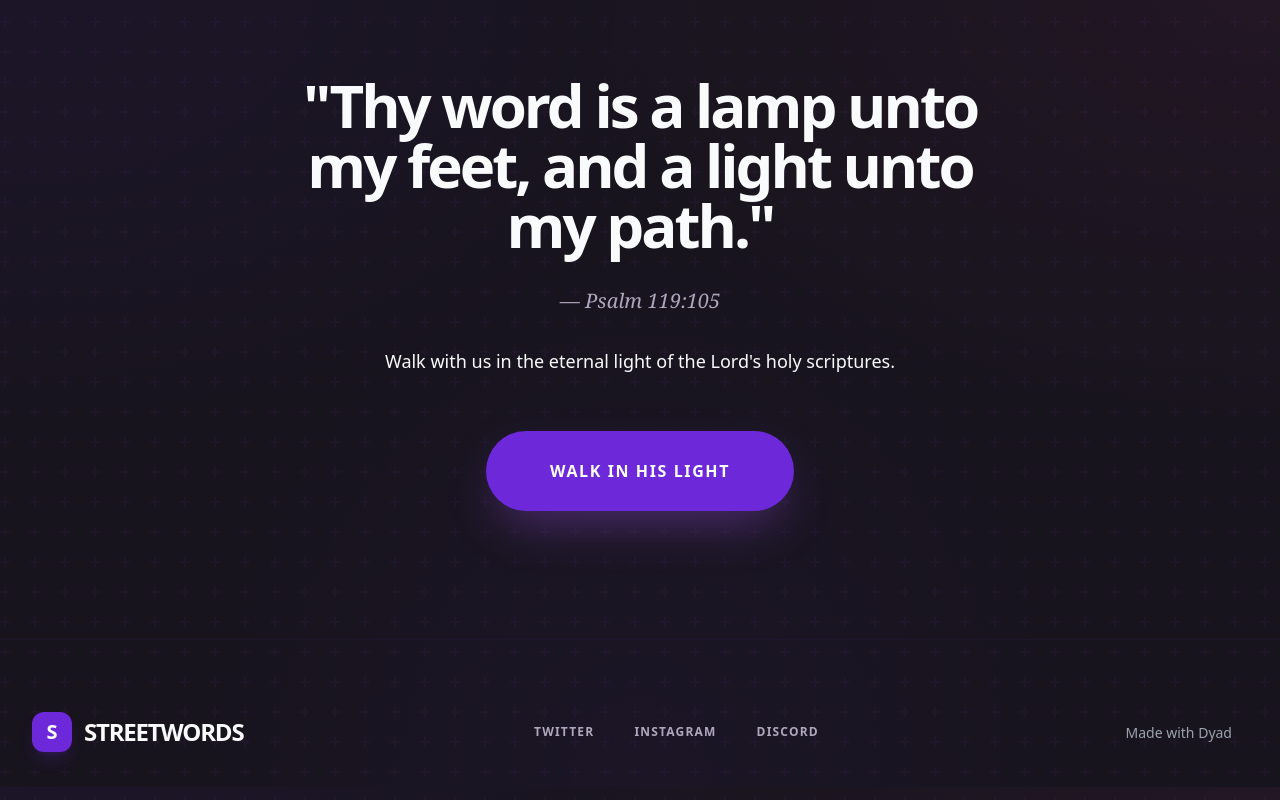
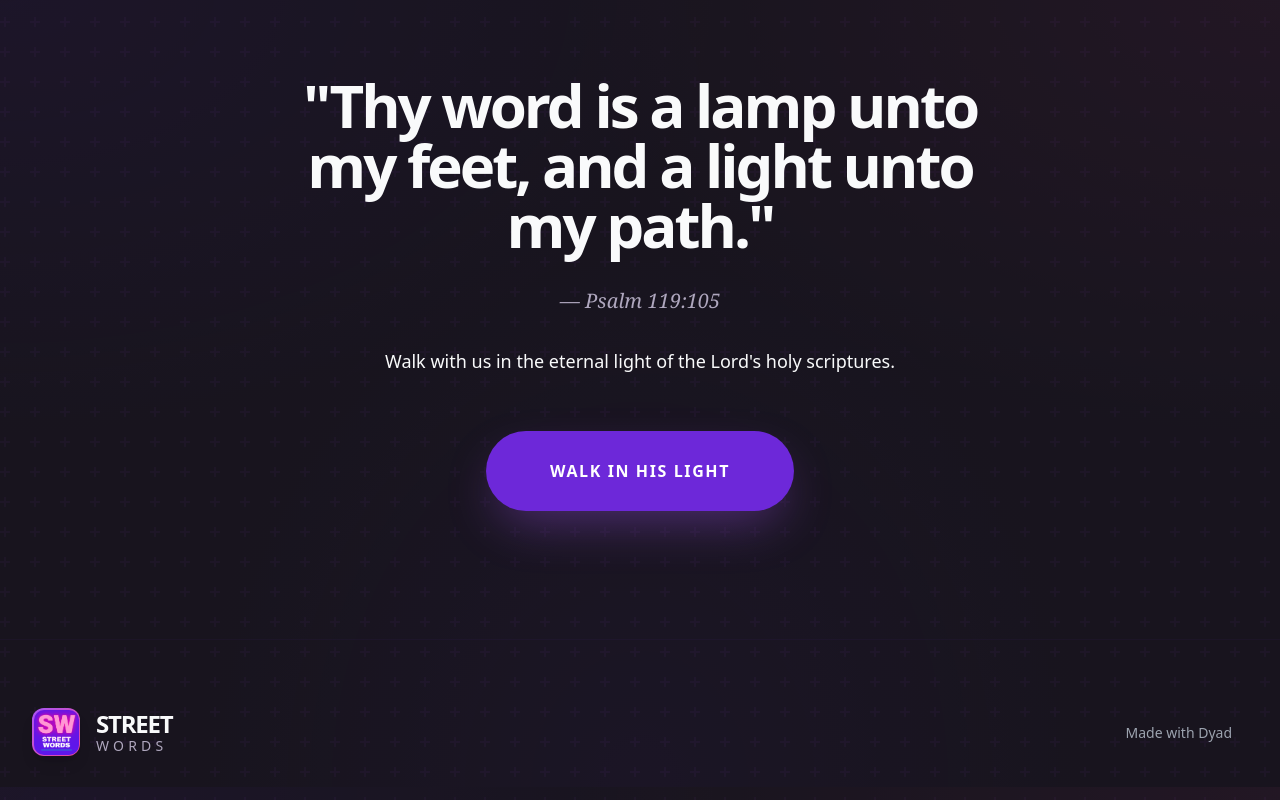
Before and after one commit to MJAPPY/Street-Words, a React (Vite) app: page / in a window 1280 px wide. Shown: the part 2413-3213 px from the top of the page. Built offline with nearby package versions, Linux system fonts and the light colour scheme.

Commit message:
[dyad] Added logo to Index footer and removed social media links - wrote 1 file(s)

```diff
--- a/src/pages/Index.tsx
+++ b/src/pages/Index.tsx
@@ -6,7 +6,7 @@ import Navbar from '@/components/Navbar';
 import { Button } from '@/components/ui/button';
 import {
   Sparkles, ArrowRight, BookOpen, Users,
-  MessageSquare, Heart, Quote, Compass
+  Quote, Compass
 } from 'lucide-react';
 import { MadeWithDyad } from '@/components/made-with-dyad';
 
@@ -151,15 +151,22 @@ const Landing = () => {
 
       <footer className="py-16 border-t border-primary/5">
         <div className="container flex flex-col md:flex-row items-center justify-between gap-12">
-          <div className="flex items-center gap-3">
-            <div className="bg-primary h-10 w-10 rounded-xl flex items-center justify-center text-white font-black text-xl shadow-lg shadow-primary/20">S</div>
-            <span className="font-black tracking-tighter text-2xl">STREETWORDS</span>
-          </div>
-          <div className="flex gap-10 text-xs font-black uppercase tracking-widest text-muted-foreground">
-            <a href="#" className="hover:text-primary transition-colors">Twitter</a>
-            <a href="#" className="hover:text-primary transition-colors">Instagram</a>
-            <a href="#" className="hover:text-primary transition-colors">Discord</a>
-          </div>
+          <Link to="/" className="flex items-center gap-4 group">
+            <div className="relative h-12 w-12 overflow-hidden bg-gradient-to-br from-[#a855f7] to-[#ec4899] p-[1.5px] shadow-lg rounded-xl transition-all duration-300">
+              <div className="h-full w-full flex items-center justify-center overflow-hidden bg-background/20 backdrop-blur-md rounded-[10px]">
+                <img src="/logo.png" alt="Street Words" className="h-full w-full object-cover" />
+              </div>
+            </div>
+            <div className="flex flex-col -space-y-1 text-left">
+              <span className="font-black text-2xl tracking-tighter text-foreground group-hover:text-primary transition-colors">
+                STREET
+              </span>
+              <span className="font-light text-sm tracking-[0.3em] text-muted-foreground">
+                WORDS
+              </span>
+            </div>
+          </Link>
+
           <MadeWithDyad />
         </div>
       </footer>
```
